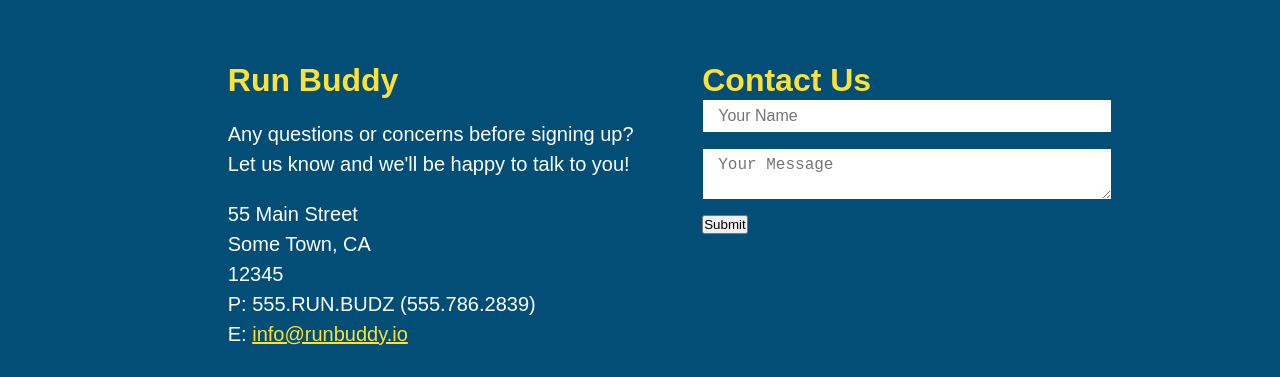
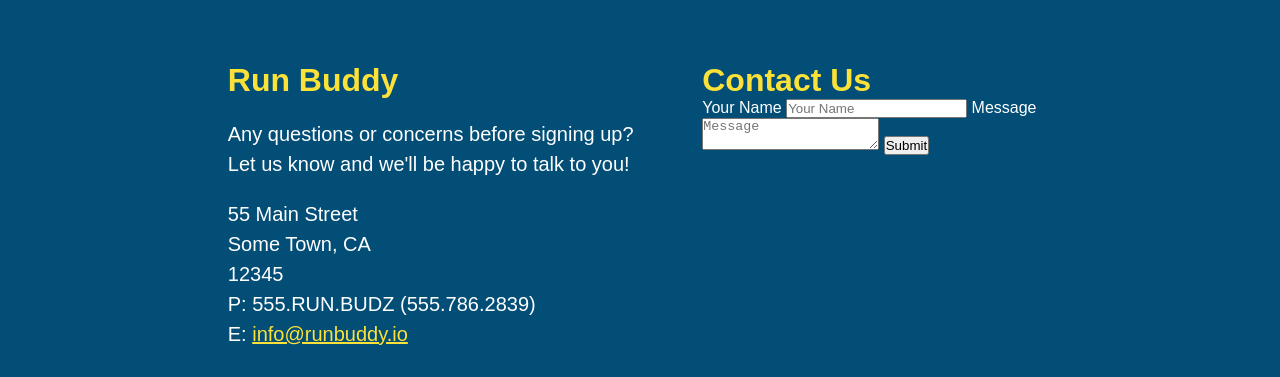
Before and after one commit to feuerbacherb/run-buddy, a plain HTML site: page index.html in a window 1280 px wide. Shown: the part 4089-4466 px from the top of the page. Drawn offline with Linux system fonts and the light colour scheme.

Commit message:
modified contact form

```diff
--- a/index.html
+++ b/index.html
@@ -170,8 +170,10 @@
                 <div>
                     <h3>Contact Us</h3>
                     <form>
-                        <input type="text" placeholder="Your Name" name="name" id="contact-name" class="form-input" />
-                        <textarea placeholder="Your Message" name="contact-message" id="contact-message" class="form-input"></textarea>
+                        <label for="contact-name">Your Name</label>
+                        <input type="text" placeholder="Your Name" id="contact-name" />
+                        <label for="contact-message">Message</label>
+                        <textarea placeholder="Message" id="contact-message"></textarea>
                         <button type="submit">
                             Submit
                         </button>
```
